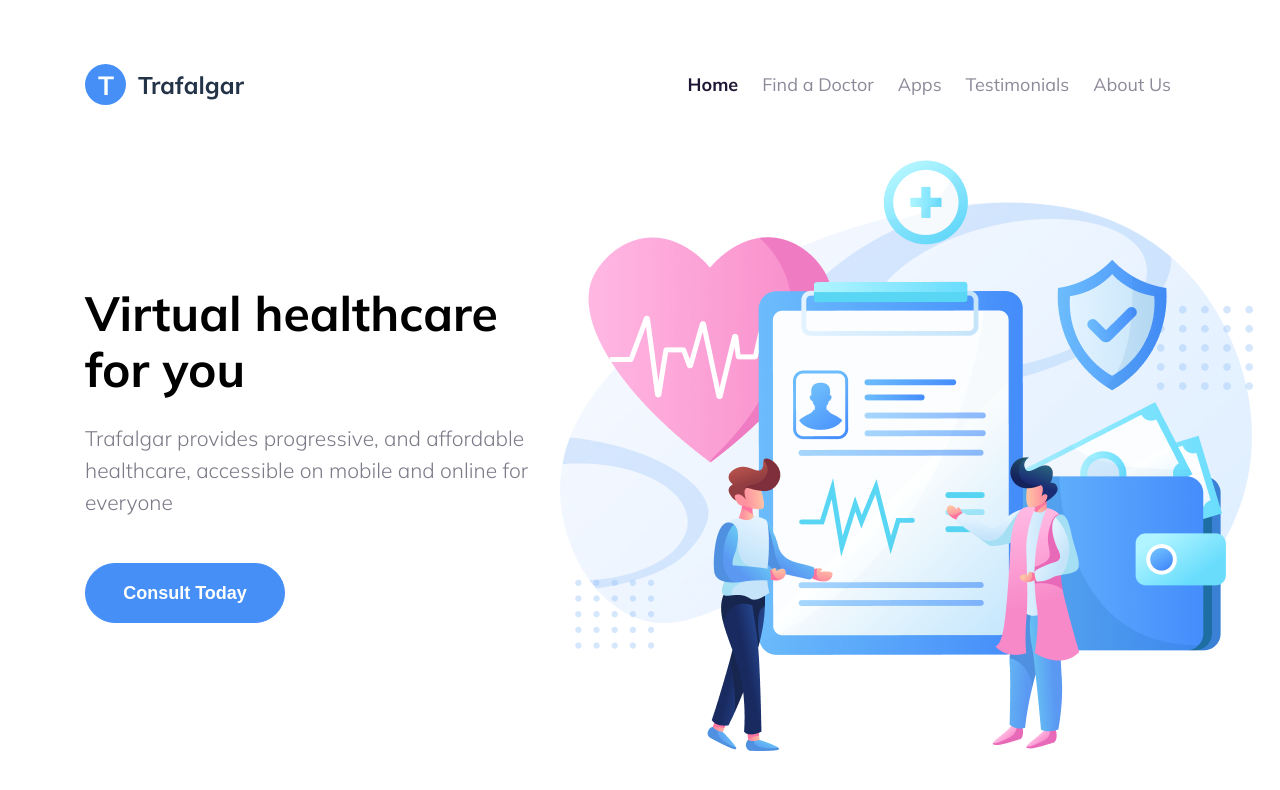
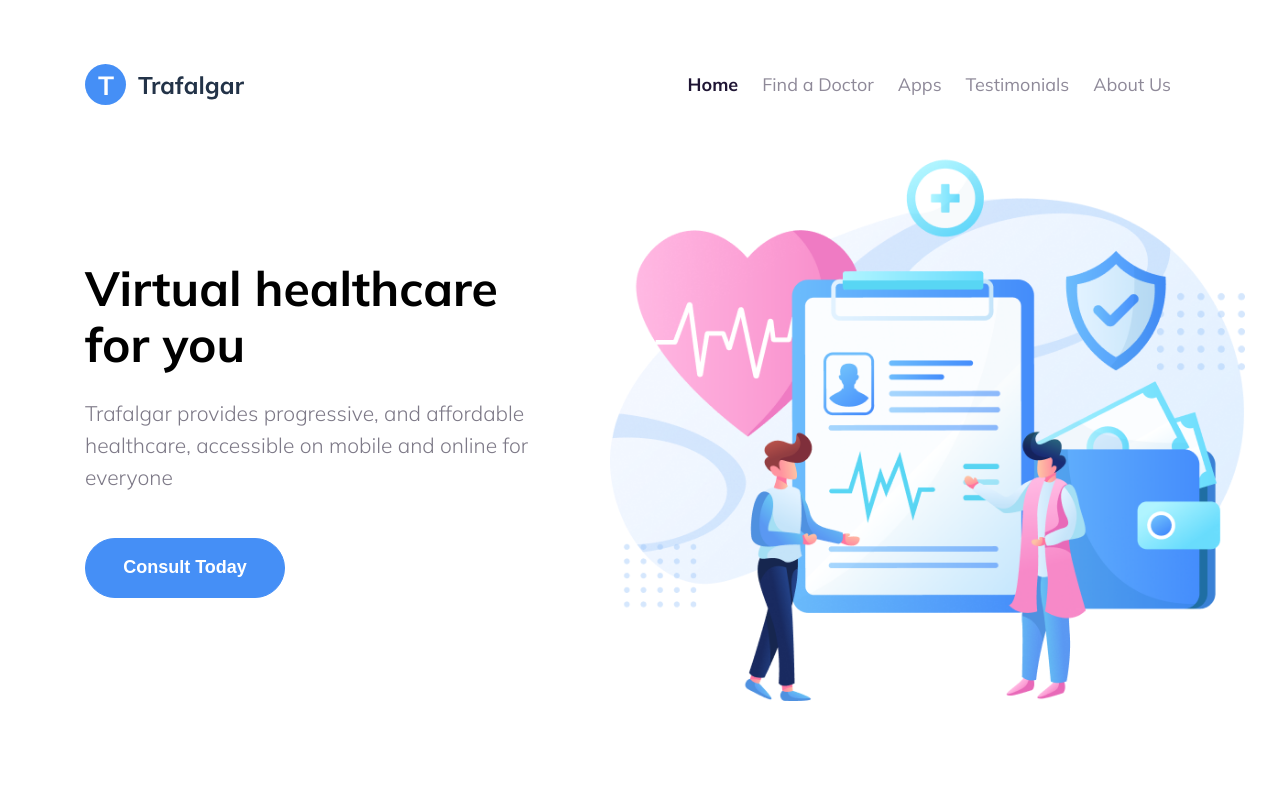
Before and after one commit to AbdurrahmanSogbesan/Trafalgar-, a Vue app: page / in a window 1280 px wide. Shown: the top 790 px of the page. Built offline with nearby package versions, Linux system fonts and the light colour scheme.

Commit message:
spacing adjusted

```diff
--- a/src/App.vue
+++ b/src/App.vue
@@ -10,7 +10,7 @@
             :buttonProps="{ text: 'Consult Today' }"
           />
         </div>
-        <div class="col-7"><IntroSectionGraphic /></div>
+        <div class="col-7"><IntroSectionGraphic class="graphic-img"/></div>
       </section>
     </div>
   </div>
@@ -32,4 +32,8 @@ export default {
 </script>
 
 <style lang="scss">
+  .graphic-img {
+    width: 100%;
+    margin-left: 50px;
+  }
 </style>
--- a/src/components/SectionGroup.vue
+++ b/src/components/SectionGroup.vue
@@ -2,7 +2,7 @@
   <div>
     <SectionTitle :text="title" />
     <SectionBody :text="body" />
-    <Button :text="buttonProps.text" />
+    <Button :text="buttonProps.text" :btnClass="buttonProps.btnClass" />
   </div>
 </template>
 
--- a/src/components/SectionTitle.vue
+++ b/src/components/SectionTitle.vue
@@ -10,6 +10,9 @@ export default {
     text: {
       type: String,
     },
+    // fontSize: {
+    //   type: Number + "px",
+    // },
   },
 };
 </script>
```
